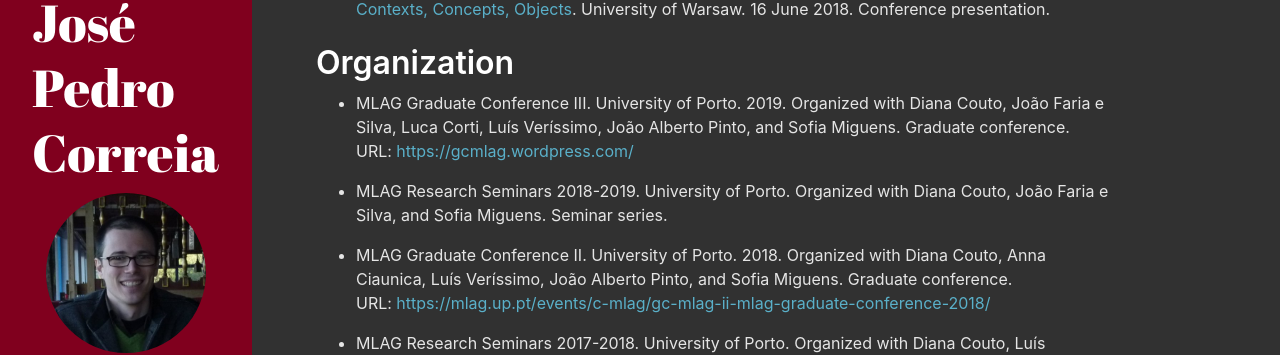
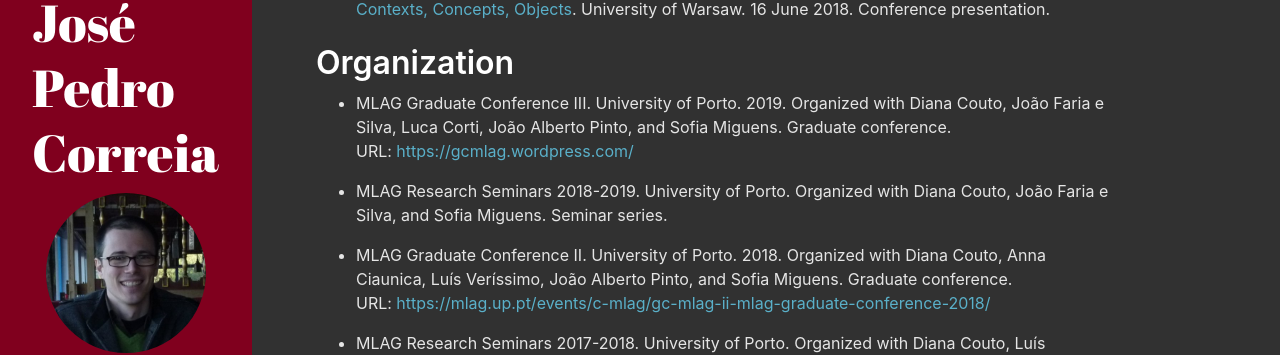
Before and after one commit to josepedrocorreia/josepedrocorreia.github.io, a Jekyll site: the page built from activities.md, in a window 1280 px wide. Shown: the part 312-667 px from the top of the page. Built offline with Jekyll 4.4.1, drawn with Linux system fonts in a browser that asks for light colours; nearby versions of some CDN libraries; some web fonts are replaced; a style sheet for code colours, icons or effects is not loaded.

Commit message:
Updated list of organizers of MLAG GC III.

```diff
--- a/activities.md
+++ b/activities.md
@@ -15,7 +15,7 @@ order: 2
 
 # Organization
 
-* MLAG Graduate Conference III. University of Porto. 2019. Organized with Diana Couto, João Faria e Silva, Luca Corti, Luís Veríssimo, João Alberto Pinto, and Sofia Miguens. Graduate conference. URL:&nbsp;[https://gcmlag.wordpress.com/](https://gcmlag.wordpress.com/)
+* MLAG Graduate Conference III. University of Porto. 2019. Organized with Diana Couto, João Faria e Silva, Luca Corti, João Alberto Pinto, and Sofia Miguens. Graduate conference. URL:&nbsp;[https://gcmlag.wordpress.com/](https://gcmlag.wordpress.com/)
 
 * MLAG Research Seminars 2018-2019. University of Porto. Organized with Diana Couto, João Faria e Silva, and Sofia Miguens. Seminar series.
 
```
